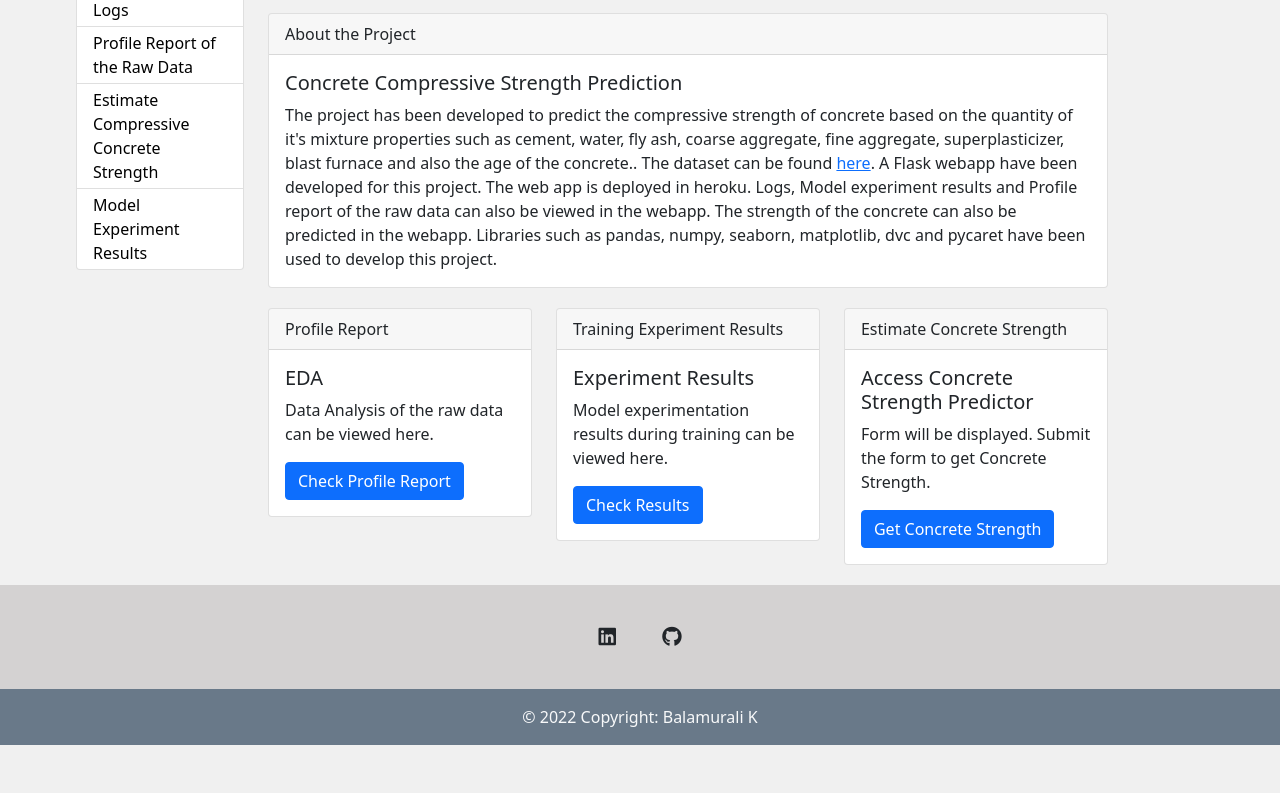
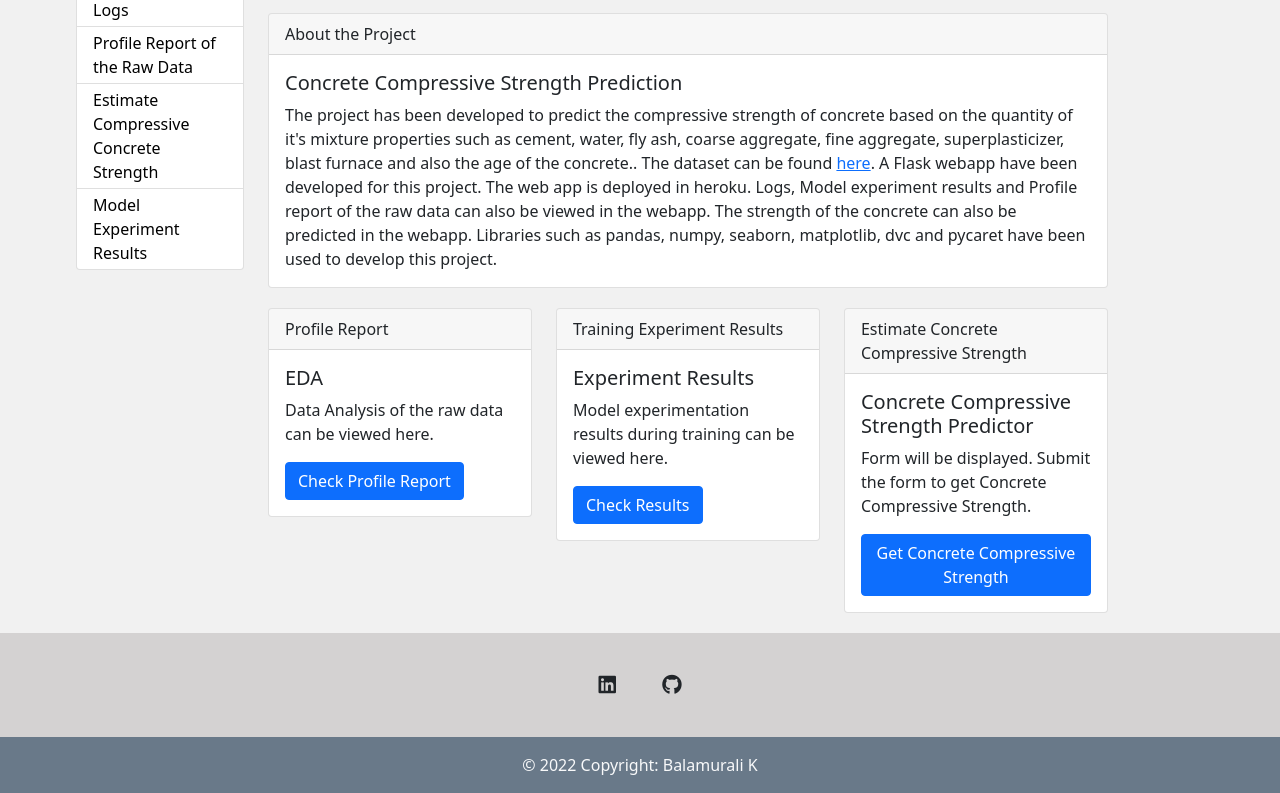
Before and after one commit to techner3/ConcreteStrengthPrediction, a Flask app: page / in a window 1280 px wide. Shown: the part 87-880 px from the top of the page. Before the commit the page ends 832 px from the top, so only its background shows below. Run offline with Flask 2, Linux system fonts and the light colour scheme; some libraries are stand-ins or nearby versions.

Commit message:
Readme and Index Updated

```diff
--- a/prediction_service/webapp/templates/index.html
+++ b/prediction_service/webapp/templates/index.html
@@ -59,13 +59,13 @@
     <div class="col-md-4 col-lg-4 col-sm-12"  style="margin-bottom:20px;">
         <div class="card">
             <div class="card-header">
-              Estimate Concrete Strength
+              Estimate Concrete Compressive Strength
             </div>
             <div class="card-body">
 
-                <h5 class="card-title">Access Concrete Strength Predictor</h5>
-                <p class="card-text">Form will be displayed. Submit the form to get Concrete Strength.</p>
-                <a class="btn btn-primary" href="/predict">Get Concrete Strength</a>
+                <h5 class="card-title">Concrete Compressive Strength Predictor</h5>
+                <p class="card-text">Form will be displayed. Submit the form to get Concrete Compressive Strength.</p>
+                <a class="btn btn-primary" href="/predict">Get Concrete Compressive Strength</a>
             </div>
         </div>
         </div>
```
Also changed, not shown: README.md.
